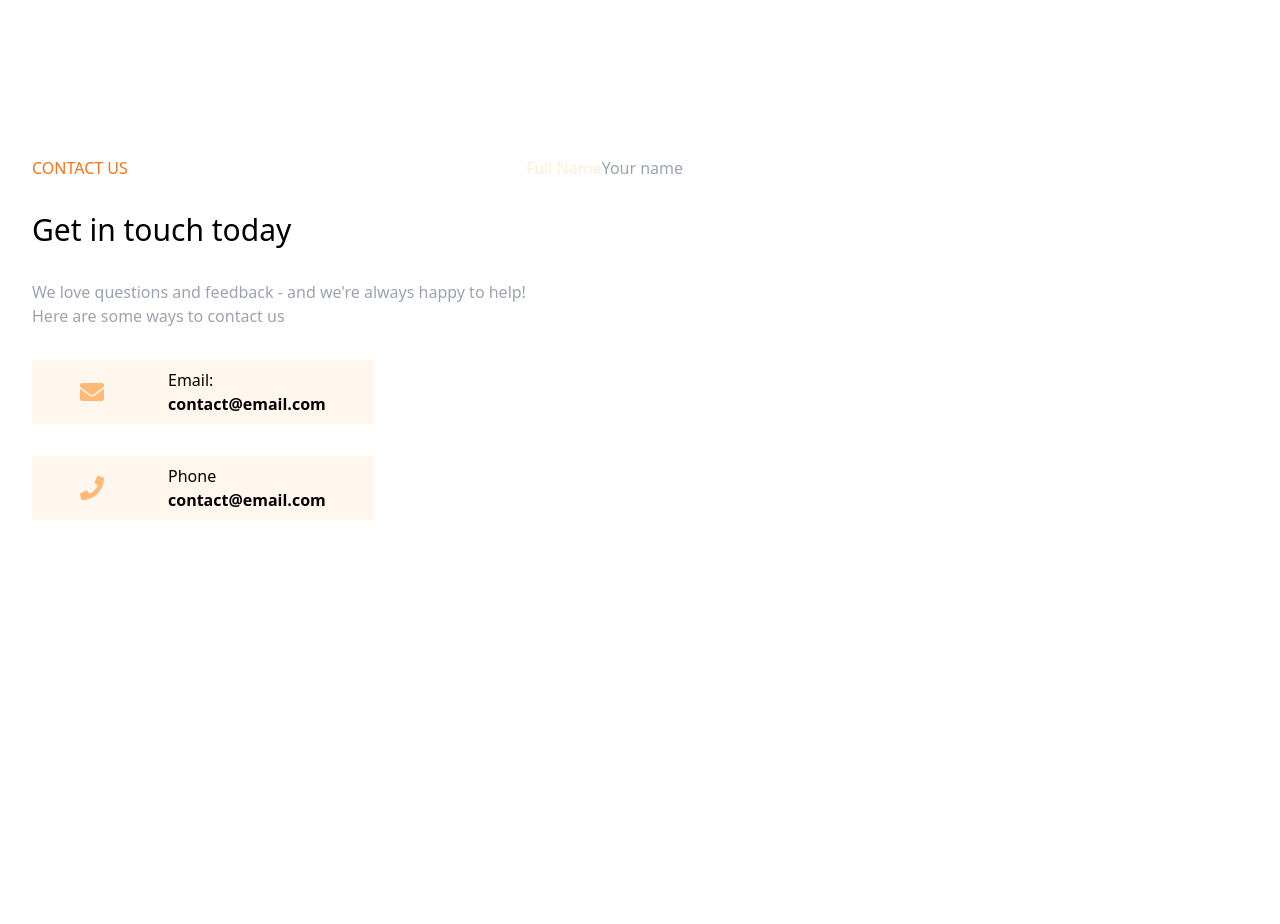
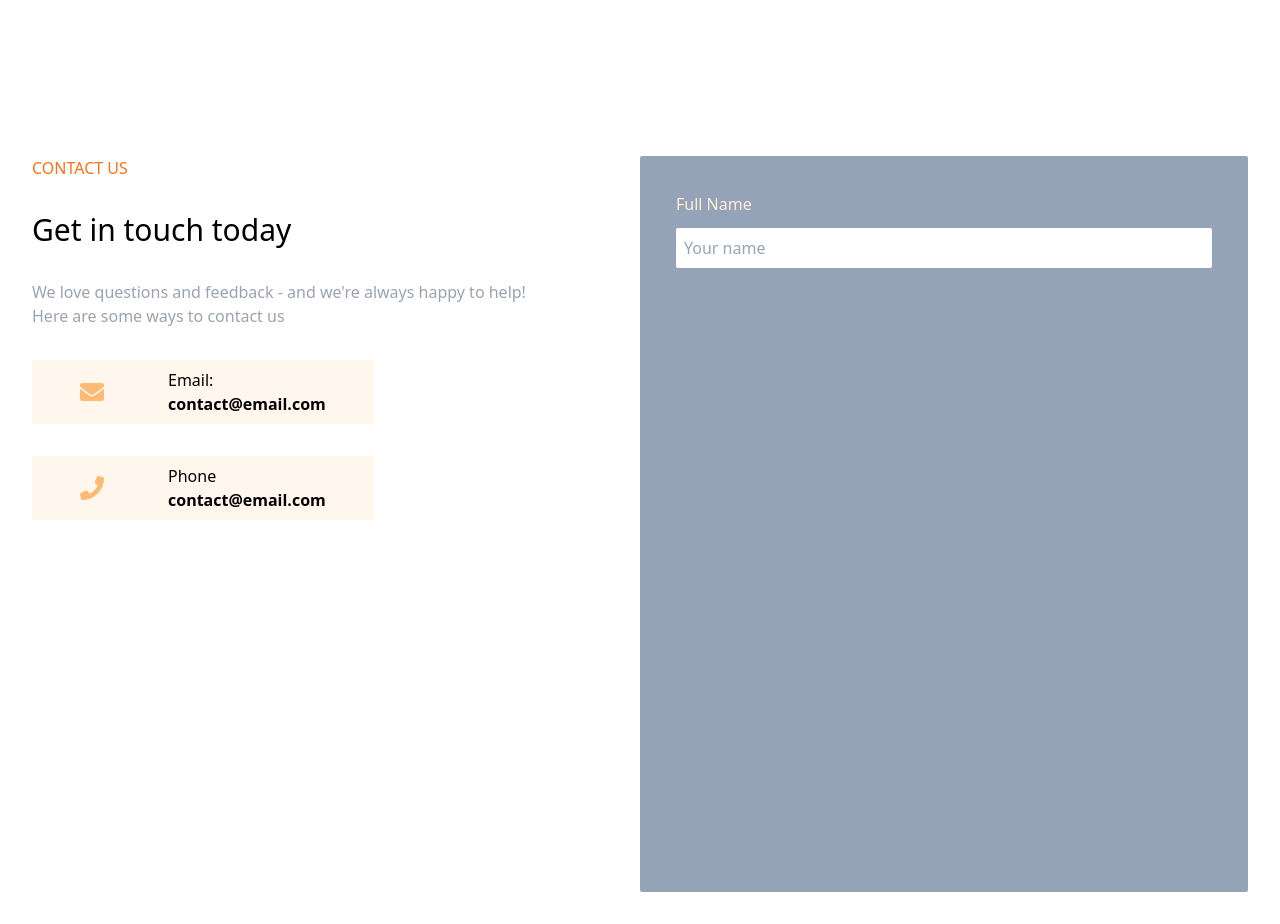
Before and after one commit to Youssoufai/v23, a Next.js app: page / in a window 1280 px wide. Shown: the part 3080-4004 px from the top of the page. Built offline with nearby package versions, Linux system fonts and the light colour scheme.

Commit message:
Contact Form

```diff
--- a/app/components/Contact.jsx
+++ b/app/components/Contact.jsx
@@ -2,8 +2,8 @@ import { FaEnvelope, FaPhone } from "react-icons/fa";
 const Contact = () => {
     return (
         <>
-            <section className="h-screen flex p-8">
-                <div className="flex flex-col items-start space-y-8">
+            <section className="h-screen flex justify-between p-8">
+                <div className="flex flex-col items-start space-y-8 flex-1">
                     <h3 className="text-orange-500">CONTACT US</h3>
                     <h1 className="text-3xl">Get in touch today</h1>
                     <p className="text-gray-400">We love questions and feedback - and we're always happy to help! <br /> Here are some ways to contact us</p>
@@ -26,13 +26,13 @@ const Contact = () => {
                         </div>
                     </div>
                 </div>
-                <div>
-                    <div>
-                        <form action="#">
+                <div className="bg-slate-400 rounded-sm flex-1">
+                    <form action="#" className="p-9">
+                        <div className="flex flex-col space-y-3">
                             <label for="full_name" className="text-orange-100">Full Name</label>
-                            <input type="text" placeholder="Your name" />
-                        </form>
-                    </div>
+                            <input type="text" className="rounded-sm p-2" placeholder="Your name" />
+                        </div>
+                    </form>
                 </div>
             </section>
         </>
```
